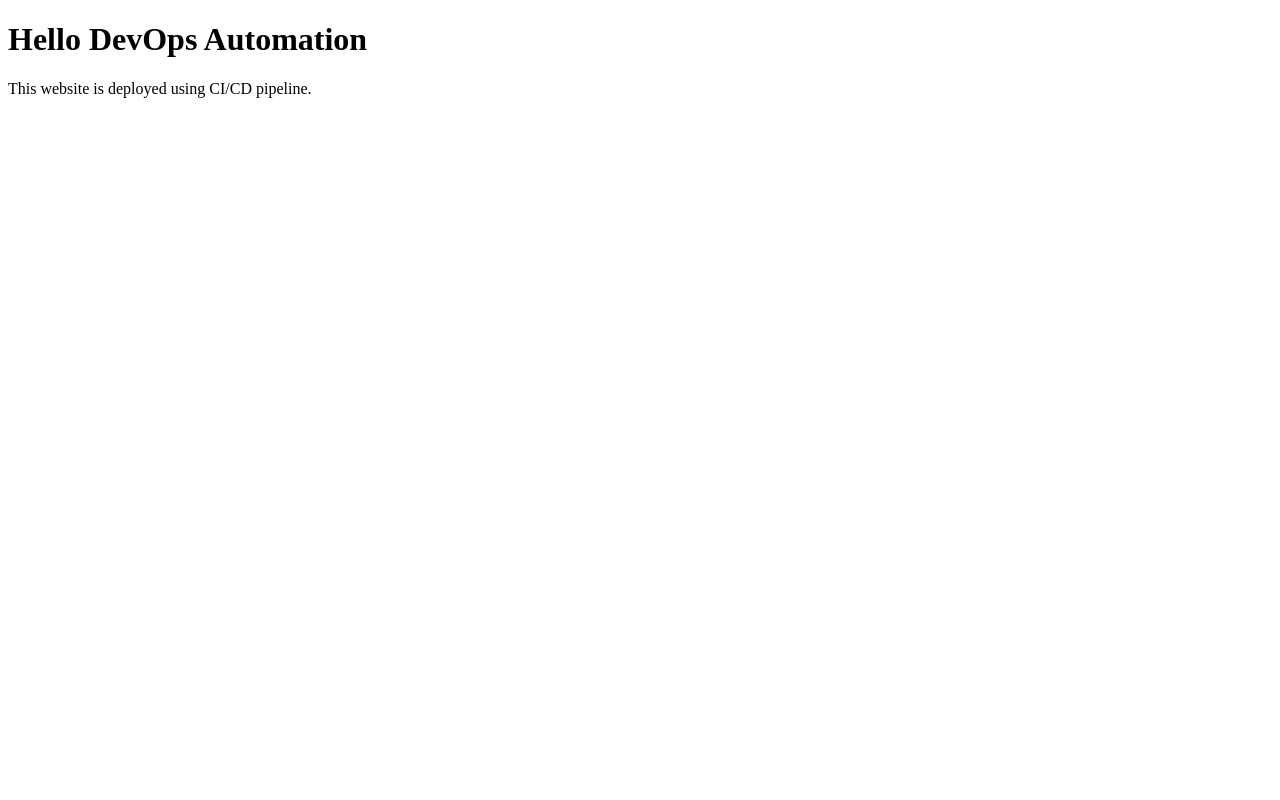
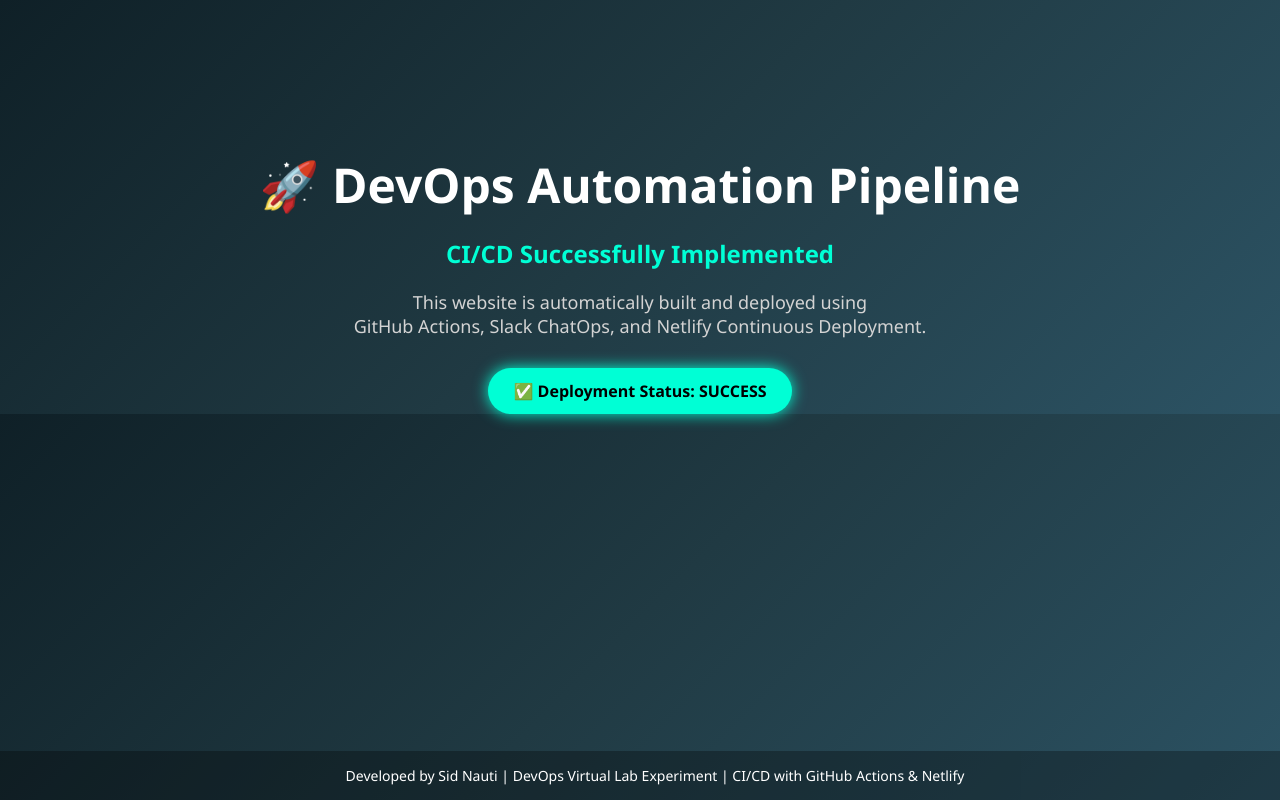
Before and after one commit to Primelord49/devops-webapp, a plain HTML site: page index.html in a window 1280 px wide. Drawn offline with Linux system fonts and the light colour scheme.

Commit message:
Updated stylish DevOps webpage

```diff
--- a/index.html
+++ b/index.html
@@ -1,10 +1,89 @@
 <!DOCTYPE html>
-<html>
+<html lang="en">
 <head>
-<title>DevOps Web App</title>
+<meta charset="UTF-8">
+<meta name="viewport" content="width=device-width, initial-scale=1.0">
+<title>DevOps CI/CD Automation</title>
+
+<style>
+    body {
+        margin: 0;
+        font-family: 'Segoe UI', Tahoma, Geneva, Verdana, sans-serif;
+        background: linear-gradient(135deg, #0f2027, #203a43, #2c5364);
+        color: white;
+        text-align: center;
+    }
+
+    .container {
+        padding-top: 120px;
+    }
+
+    h1 {
+        font-size: 48px;
+        margin-bottom: 10px;
+        animation: fadeIn 2s ease-in-out;
+    }
+
+    h2 {
+        color: #00ffd5;
+        margin-bottom: 20px;
+    }
+
+    p {
+        font-size: 18px;
+        color: #d3d3d3;
+        margin-bottom: 30px;
+    }
+
+    .status {
+        display: inline-block;
+        padding: 12px 25px;
+        background-color: #00ffd5;
+        color: black;
+        border-radius: 25px;
+        font-weight: bold;
+        box-shadow: 0 0 15px #00ffd5;
+    }
+
+    .footer {
+        position: fixed;
+        bottom: 0;
+        width: 100%;
+        padding: 15px;
+        background-color: rgba(0,0,0,0.3);
+        font-size: 14px;
+    }
+
+    @keyframes fadeIn {
+        from {opacity: 0; transform: translateY(-20px);}
+        to {opacity: 1; transform: translateY(0);}
+    }
+</style>
+
 </head>
+
 <body>
-<h1>Hello DevOps Automation</h1>
-<p>This website is deployed using CI/CD pipeline.</p>
+
+<div class="container">
+
+<h1>🚀 DevOps Automation Pipeline</h1>
+
+<h2>CI/CD Successfully Implemented</h2>
+
+<p>
+This website is automatically built and deployed using<br>
+GitHub Actions, Slack ChatOps, and Netlify Continuous Deployment.
+</p>
+
+<div class="status">
+✅ Deployment Status: SUCCESS
+</div>
+
+</div>
+
+<div class="footer">
+Developed by Sid Nauti | DevOps Virtual Lab Experiment | CI/CD with GitHub Actions & Netlify
+</div>
+
 </body>
 </html>
```
